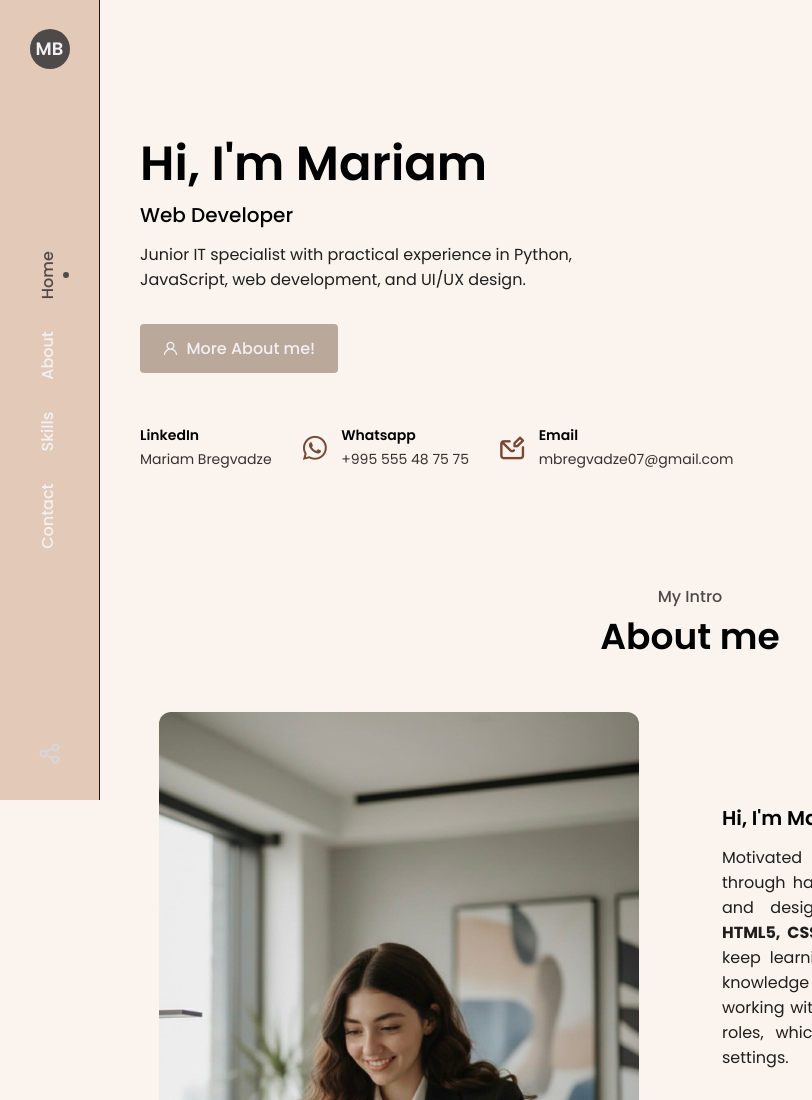
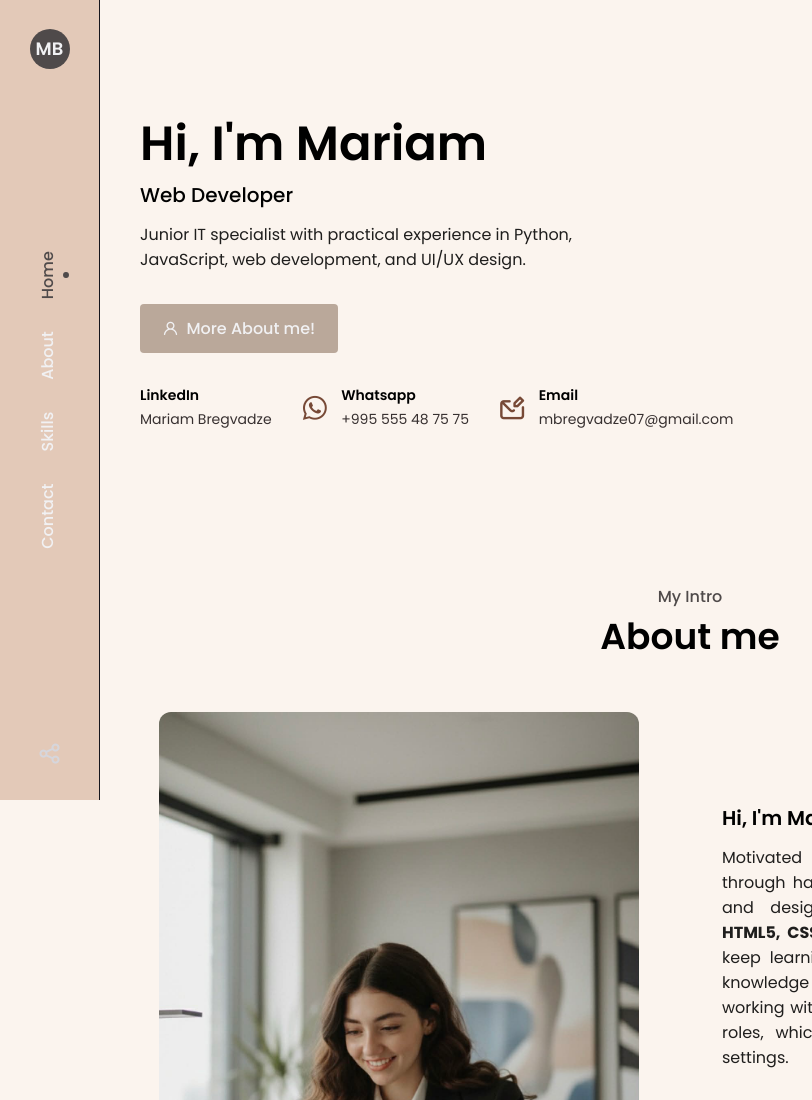
Before and after one commit to MariamBregvadze/MariamBregvadze.github.io, a plain HTML site: page index.html in a window 1280 px wide. Shown: the top 1100 px of the page, without its empty margins (0-812 px from the left). Drawn offline with nearby package versions, Linux system fonts and the light colour scheme; a web font is replaced by a local one.

Commit message:
Adjust home container height
Reduced height of home container from 500px to 460px.

```diff
--- a/style.css
+++ b/style.css
@@ -145,7 +145,7 @@ button { cursor: pointer; }
 
 .main { margin-left: 100px; }
 .home { background: url('images/background.jpg'); background-position: center; height: 60vh; background-size: cover; }
-.home-container { position: relative; height: 500px; align-items: center; }
+.home-container { position: relative; height: 460px; align-items: center; }
 .home-social { position: absolute; top: 1.8rem; left: 0; display: flex; align-items: center; column-gap: 3.5rem; }
 .home-social-follow { font-weight: var(--font-medium); position: relative; color: #774936; }
     .home-social-follow::after { content: ''; position: absolute; width: 1rem; height: 2px; background-color: var(--text-color); right: -45%; top: 50%; }
```
